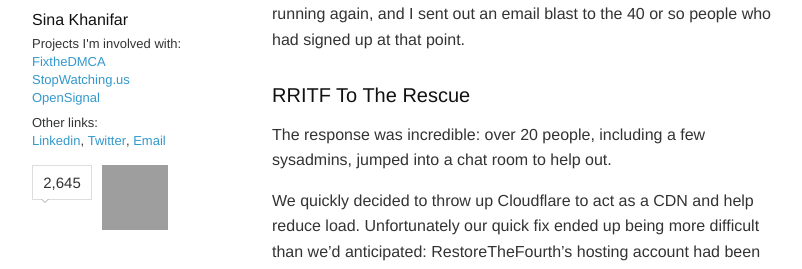
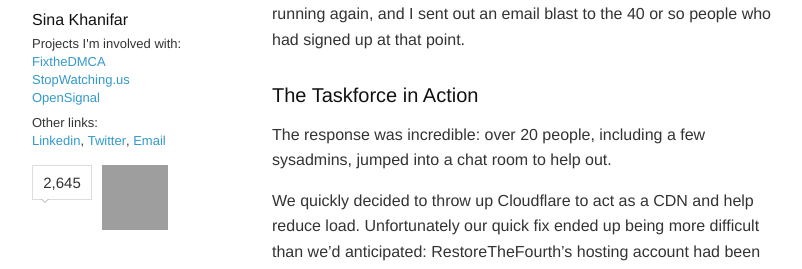
Before and after one commit to sinak/sinak.github.com, a Jekyll site: the page built from _posts/2013-07-05-helping-rt4.md, in a window 1280 px wide and 900 px high, scrolled down 731 px, cut to the strip 176-445 px from the top of the window. Shown: the whole strip, without its empty margins (178-980 px from the left). Built offline with Jekyll 4.4.1, drawn with Linux system fonts in a browser that asks for light colours; nearby versions of some CDN libraries; some web fonts are replaced; Markdown is read by kramdown in place of the engine named in the settings; comment, search, counter and statistics services are not loaded; grey boxes are pictures that could not be loaded.

Commit message:
small text changes

```diff
--- a/_posts/2013-07-05-helping-rt4.md
+++ b/_posts/2013-07-05-helping-rt4.md
@@ -21,7 +21,7 @@ I reached out to Austin Riba, who's been leading their tech efforts, and checkin
 
 A little bit of searching around and the source of the traffic quickly became apparent: Reddit had thrown up a blog post, pinned to the top of the homepage, with a link to RestoreTheFourth.net. Hence the bear hug of awesome traffic, and the site being completely unable to handle it. We upped the number of dynos on Heroku to try and get things running again, and I sent out an email blast to the 40 or so people who had signed up at that point.
 
-### RRITF To The Rescue
+### The Taskforce in Action
 
 The response was incredible: over 20 people, including a few sysadmins, jumped into a chat room to help out.
 
```
